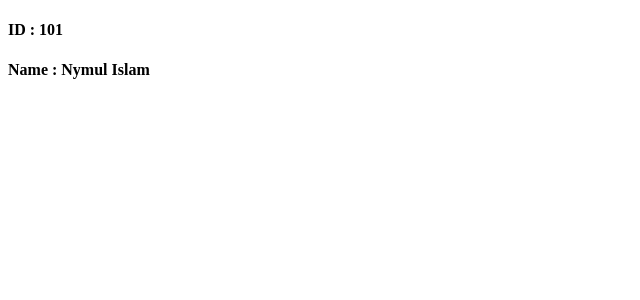
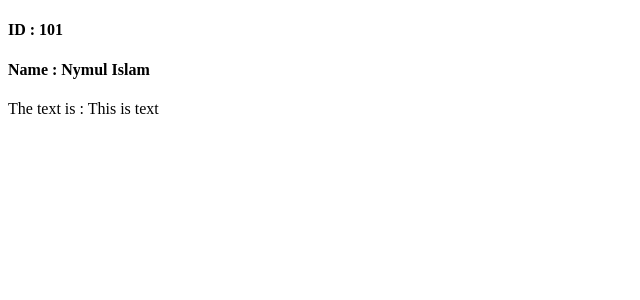
Before and after one commit to nymul-islam-moon/react-anisul-islam, a React (Create React App) app: page / in a window 1280 px wide. Shown: the top 300 px of the page, without its empty margins (0-640 px from the left). Built offline with nearby package versions, Linux system fonts and the light colour scheme.

Commit message:
Class 56
useContext

```diff
--- a/src/Components/PROP_DRILLING/Component1.js
+++ b/src/Components/PROP_DRILLING/Component1.js
@@ -4,8 +4,9 @@ import { UserContext } from "./UserContext";
 
 const Component1 = () => {
     const [user, setUser] = useState({id: 101, name: "Nymul Islam"});
+    const [ text, setText ] = useState("This is text");
     return (
-        <UserContext.Provider value={user}>
+        <UserContext.Provider value={ { user, text } }>
             <Component2 />
         </UserContext.Provider>
     )
--- a/src/Components/PROP_DRILLING/Component4.js
+++ b/src/Components/PROP_DRILLING/Component4.js
@@ -2,11 +2,12 @@ import React, {useContext} from "react";
 import {UserContext} from "./UserContext";
 
 const Component4 = () => {
-    const {id, name} = useContext(UserContext);
+    const {user, text} = useContext(UserContext);
     return (
         <div>
-            <h4>ID   : { id }</h4>
-            <h4>Name : { name }</h4>
+            <h4>ID   : { user.id }</h4>
+            <h4>Name : { user.name }</h4>
+            <p>The text is : { text } </p>
         </div>
     )
 }
```
